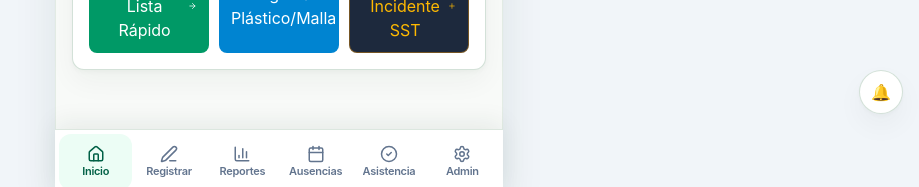
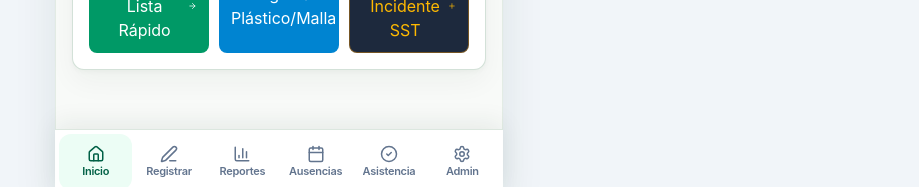
Before and after one commit to xposed823-prog/nexocampo-auditoria-2026, a React (Vite) app: page / in a window 1280 px wide. Shown: the part 606-793 px from the top of the page, without its empty margins (361-1280 px from the left). Built offline with nearby package versions, Linux system fonts and the light colour scheme.

Commit message:
ui: retirar acceso flotante duplicado a administración

```diff
--- a/src/App.tsx
+++ b/src/App.tsx
@@ -628,24 +628,6 @@ function App() {
           </div>
         )}
 
-        {/* Botón Flotante Canónico de Notificaciones / Alertas */}
-        <button
-          type="button"
-          onClick={() => setTabActual('admin')}
-          className={`fixed right-4 bottom-20 z-40 w-11 h-11 rounded-full border shadow-xl flex items-center justify-center text-lg active:scale-95 transition-transform ${
-            modoSol ? 'bg-white border-slate-200 text-slate-700' : 'bg-slate-800 border-slate-700 text-slate-200'
-          }`}
-          aria-label="Notificaciones y Administración"
-          title="Notificaciones y Administración"
-        >
-          🔔
-          {totalPendientesLocal > 0 && (
-            <span className="absolute -top-1 -right-1 min-w-5 h-5 px-1 rounded-full bg-rose-600 text-white text-[10px] font-extrabold flex items-center justify-center border-2 border-white">
-              {totalPendientesLocal}
-            </span>
-          )}
-        </button>
-
         {/* Feedback Toast */}
         {toastMensaje && (
           <div className="fixed bottom-16 left-4 right-4 max-w-xs mx-auto z-50 bg-emerald-700 text-white px-3 py-2 rounded-lg shadow-lg text-xs font-semibold flex items-center gap-2 shadow-[0_8px_24px_rgba(22,63,43,0.22)]">
```
